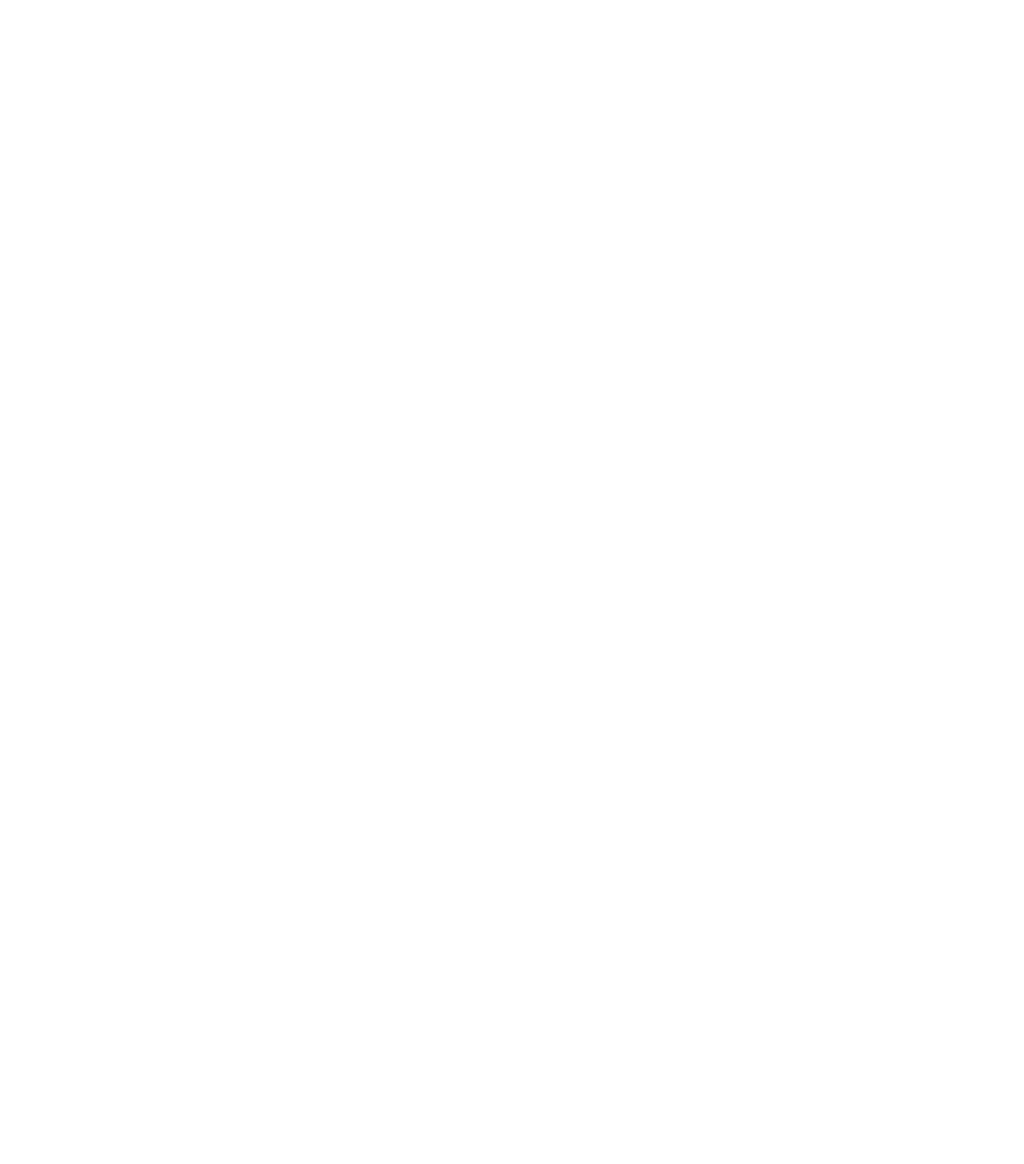
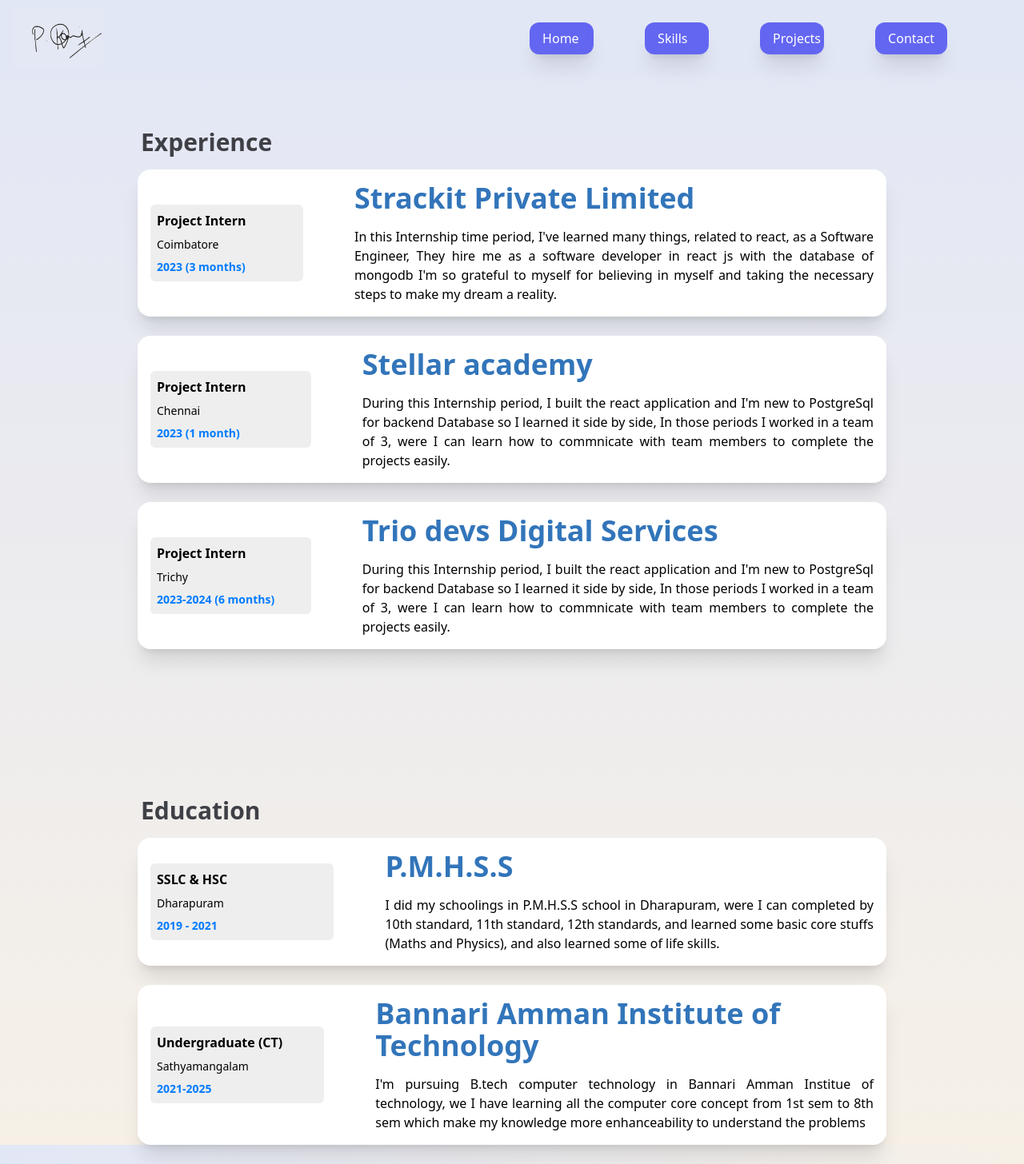
Before and after one commit to kavinkumar24/Updated_Portfolio, a React (Create React App) app: page /skills in a window 1280 px wide. Before the commit this address had no page. Shown: the whole page at 80% size. Before the commit the page ends 800 px from the top, so only its background shows below. Built offline with nearby package versions, Linux system fonts and the light colour scheme; a web font is replaced by a local one.

Commit message:
Added skill page

```diff
--- a/src/App.js
+++ b/src/App.js
@@ -1,14 +1,15 @@
 import React from 'react';
 import Home from './components/pages/Home';
 import { Route ,Routes} from 'react-router';
-import Demo from './components/pages/Demo';
+import Skills from './components/pages/Skills';
 
 function App() {
   return (
     <div>
       <Routes>
         <Route path="/" element={<Home />}/>
-        <Route path="/demo" element={<Demo />}/>
+        <Route path="/skills" element = {<Skills />}/>
+
       </Routes>
     </div>
   );
--- a/src/components/pages/Home.jsx
+++ b/src/components/pages/Home.jsx
@@ -30,7 +30,7 @@
           <motion.img
             src={PHOTO}
             alt="image_"
-            className="image relative top-10 md:top-32 md:left-1/4 left-[20%]  transform -translate-x-1/2 md:transform-none h-52 w-52 object-cover brightness-100 z-40 border-0 drop-shadow-md"
+            className="image relative top-10 md:top-32 md:left-1/4 left-[22%]  transform -translate-x-1/2 md:transform-none h-52 w-52 object-cover brightness-100 z-40 border-0 drop-shadow-md"
             initial={{ scale: 0 }}
             animate={{ scale: 1 }}
             transition={{ duration: 1, ease: 'easeOut' }}
@@ -39,7 +39,7 @@
         </div>
 
         <motion.div
-          className="content-box absolute md:inset-1/3 inset-y-1/2 inset-x-0 md:w-96 w-full flex items-center justify-center border-[15px] border-[#7275F2] p-4 transform -translate-y-1/2 md:transform-none h-32 md:h-52 "
+          className="content-box absolute md:inset-1/3 inset-y-1/2 inset-x-0 md:w-96 w-full flex items-center justify-center border-[15px] border-[#7275F2] p-4 transform -translate-y-1/2 md:transform-none h-32 md:h-52 rounded-r-xl shadow-lg"
           initial={{ y: '100vh' }}
           animate={{ y: '0vh' }}
           transition={{ duration: 1, ease: 'easeOut' }}
--- a/src/components/pages/Navbar.jsx
+++ b/src/components/pages/Navbar.jsx
@@ -1,16 +1,13 @@
-import React from 'react'
-import { CiSearch } from "react-icons/ci";
-import { CiMenuFries } from "react-icons/ci";
-import sign from '../assests/sign.jpg'
-import { useState } from 'react';
+import React, { useState, useEffect } from 'react';
+import { CiSearch, CiMenuFries } from "react-icons/ci";
 import { IoCloseCircle } from "react-icons/io5";
-import { useEffect } from 'react';
-import sign_mobile from '../assests/sign_copy.jpg'
 import { useNavigate } from 'react-router';
+import sign from '../assests/sign.jpg';
+import sign_mobile from '../assests/sign_copy.jpg';
 
 function Navbar() {
   const navigate = useNavigate();
-  const[showMenu,setShowMenu]=useState(false);
+  const [showMenu, setShowMenu] = useState(false);
   const [isScrolled, setIsScrolled] = useState(false);
 
   const handleNav = () => {
@@ -26,62 +23,51 @@
 
     return () => window.removeEventListener('scroll', handleScroll);
   }, []);
-  const navigate_to_skills = ()=>{
-    navigate('/demo')
-  }
+
+  const navigate_to_skills = () => {
+    navigate('/skills');
+  };
 
   return (
-
-    <div className='flex justify-between items-center h-24 max-w-full mx-auto px-4 text-zinc-800 md:fixed z-50'>
-
-{!isScrolled && (
-        <div
-          className={`w-28 left-0`}
-        >
-          {/* Use a ternary operator to conditionally render the logo or "KK" */}
+    <div className={`flex justify-between items-center h-24 w-full px-4 text-zinc-800 md:fixed z-50 bg-[#e2e7f6] ${isScrolled ? 'shadow-md' : ''}`}>
+        <div className={`w-28 left-0`}>
           {window.innerWidth < 768 ? (
             <h1 className="text-4xl font-bold text-indigo-700 left-10">KK</h1>
           ) : (
             <img src={sign} alt="sign_logo" width="20%" className='w-28' />
           )}
         </div>
-      )}
-      <div className='flex' >
+      <div className='flex'>
+        {/* Uncomment and add functionality to the search input if needed */}
         {/* <input className='bg-slate-100 p-2 rounded-lg focus:outline-none focus:border-amber-300 focus:ring-1 focus:ring-amber-300' placeholder='Search' type='text' />
-        <div className='bg-zinc-500 p-3 rounded-sm' >
-            <CiSearch className=' text-neutral-100	' />
+        <div className='bg-zinc-500 p-3 rounded-sm'>
+          <CiSearch className='text-neutral-100' />
         </div> */}
       </div>
-
-        <div className='flex justify-between fixed right-0 z-50 '>
-      <ul className='hidden md:flex  md:items-center gap-[0vw] mr-16 '>
-        <li className='p-4 mx-8 bg-indigo-500 text-white w-20 h-10 justify-center items-center pt-2 text-black-600 rounded-xl hover:bg-indigo-600 shadow-2xl hover:shadow duration-200 cursor-pointer'>Home</li>
-
-        <li className='p-4 mx-8 bg-indigo-500 text-white w-20 h-10 justify-center items-center pt-2 text-black-600 rounded-xl hover:bg-indigo-600 shadow-2xl hover:shadow duration-200 cursor-pointer' onClick={navigate_to_skills}>Skills</li>
-
-        <li className='p-4 mx-8 bg-indigo-500 text-white w-20 h-10 justify-center items-center pt-2 text-black-600 rounded-xl hover:bg-indigo-600 shadow-2xl hover:shadow duration-200 cursor-pointer'>Projects</li>
-        <li className='p-4 mx-8 bg-indigo-500 text-white h-10 justify-center items-center pt-2 text-black-600 rounded-xl hover:bg-indigo-600 shadow-2xl hover:shadow duration-200 cursor-pointer'>Contact</li>
-
+      <div className='flex justify-between fixed right-0 z-50'>
+        <ul className='hidden md:flex md:items-center gap-[0vw] mr-16'>
+          <li className='p-4 mx-8 bg-indigo-500 text-white w-20 h-10 justify-center items-center pt-2 text-black-600 rounded-xl hover:bg-indigo-600 shadow-xl hover:shadow duration-200 cursor-pointer'>Home</li>
+          <li className='p-4 mx-8 bg-indigo-500 text-white w-20 h-10 justify-center items-center pt-2 text-black-600 rounded-xl hover:bg-indigo-600 shadow-xl hover:shadow duration-200 cursor-pointer' onClick={navigate_to_skills}>Skills</li>
+          <li className='p-4 mx-8 bg-indigo-500 text-white w-20 h-10 justify-center items-center pt-2 text-black-600 rounded-xl hover:bg-indigo-600 shadow-xl hover:shadow duration-200 cursor-pointer'>Projects</li>
+          <li className='p-4 mx-8 bg-indigo-500 text-white h-10 justify-center items-center pt-2 text-black-600 rounded-xl hover:bg-indigo-600 shadow-xl hover:shadow duration-200 cursor-pointer'>Contact</li>
         </ul>
       </div>
       <div onClick={handleNav} className='block md:hidden'>
-        {showMenu? <IoCloseCircle size={30}/> : <CiMenuFries size={30}/>}
+        {showMenu ? <IoCloseCircle size={30} /> : <CiMenuFries size={30} />}
       </div>
-      {showMenu?<div className='fixed left-0 top-0 w-[60%] h-full border-r border-r-gray-900 bg-white ease-in-out duration-700 md:hidden z-50'>
+      {showMenu && (
+        <div className='fixed left-0 top-0 w-[60%] h-full border-r border-r-gray-900 bg-white ease-in-out duration-700 md:hidden z-50'>
           <img src={sign_mobile} alt="sign_logo" width="20%" className="w-28 left-0" />
-
-
           <ul className='pt-2 uppercase'>
             <li className='p-4 border-b border-indigo-300 text-black'>Home</li>
             <li className='p-4 border-b border-indigo-300 text-black'>Skills</li>
             <li className='p-4 border-b border-indigo-300 text-black'>Projects</li>
             <li className='p-4 border-b border-indigo-300 text-black'>Contact</li>
           </ul>
-      </div>:null}
-
         </div>
-
-  )
+      )}
+    </div>
+  );
 }
 
-export default Navbar
+export default Navbar;
--- /dev/null
+++ b/src/components/pages/Skills.jsx
@@ -0,0 +1,92 @@
+import React from 'react';
+import Navbar from './Navbar';
+
+function Skills() {
+  return (
+    <div className='bg-gradient-to-b from-[#e2e7f6] to-[#f6f0e7] min-h-screen'>
+      <Navbar />
+
+      <div className="container mx-auto px-4 py-8 md:py-40">
+      <h1 className='mx-auto md:px-40 text-3xl font-bold mb-4 text-zinc-700'>Experience</h1>
+
+        <div className="bg-white p-4 rounded-2xl shadow-xl justify-between mb-8 md:mb-6 md:w-3/4 md: mx-auto flex flex-col items-center md:flex-row">
+          <div class="bg-[#eeeeee] p-2 rounded-md w-full mx-auto mb-4 md:mb-0 md:w-[65%]">
+    <h4 class="text-md font-bold mb-2">Project Intern</h4>
+    <h3 class="text-sm font-light mb-2">Coimbatore</h3>
+    <h3 class="text-sm font-semibold text-[#007bff]">2023 (3 months)</h3>
+  </div>
+            <div className='ml-0 md:ml-16'>
+              <h2 className="text-[#3275ba] text-2xl font-bold text-nowrap md:text-4xl">Strackit Private Limited</h2>
+              <p className="text-base justify-center text-justify mt-4">In this Internship time period, I've learned many things, related to react, as a Software Engineer, They hire me as a software developer in react js with the database of mongodb I'm so grateful to myself for believing in myself and taking the necessary steps to make my dream a reality.</p>
+            </div>
+
+        </div>
+
+        <div className="bg-white p-4 rounded-2xl shadow-xl justify-between mb-8 md:mb-6 md:w-3/4 md: mx-auto flex flex-col items-center md:flex-row">
+        <div class="bg-[#eeeeee] p-2 rounded-md w-full mx-auto mb-4 md:mb-0 md:w-[65%]">
+            <h4 class="text-md font-bold mb-2">Project Intern</h4>
+            <h3 class="text-sm font-light mb-2">Chennai</h3>
+            <h3 class="text-sm font-semibold text-[#007bff]">2023 (1 month)</h3>
+        </div>
+            <div className='ml-0 md:ml-16'>
+              <h2 className="text-[#3275ba] text-2xl md:text-4xl font-bold">Stellar academy</h2>
+              <p className="text-base justify-center text-justify mt-4">During this Internship period, I built the react application and I'm new to PostgreSql for backend Database so I learned it side by side, In those periods I worked in a team of 3, were I can learn how to commnicate with team members to complete the projects easily.</p>
+            </div>
+          </div>
+
+
+
+          <div className="bg-white p-4 rounded-2xl shadow-xl justify-between mb-8 md:mb-6 md:w-3/4 md: mx-auto flex flex-col items-center md:flex-row">
+        <div class="bg-[#eeeeee] p-2 rounded-md w-full mx-auto mb-4 md:mb-0 md:w-[65%]">
+            <h4 class="text-md font-bold mb-2">Project Intern</h4>
+            <h3 class="text-sm font-light mb-2">Trichy</h3>
+            <h3 class="text-sm font-semibold text-[#007bff]">2023-2024 (6 months)</h3>
+        </div>
+            <div className='ml-0 md:ml-16'>
+              <h2 className="text-[#3275ba] text-2xl md:text-4xl font-bold">Trio devs Digital Services</h2>
+              <p className="text-base justify-center text-justify mt-4">During this Internship period, I built the react application and I'm new to PostgreSql for backend Database so I learned it side by side, In those periods I worked in a team of 3, were I can learn how to commnicate with team members to complete the projects easily.</p>
+            </div>
+          </div>
+
+      </div>
+
+
+      <div className="container mx-auto px-4 md:py-0">
+      <h1 className='mx-auto md:px-40 text-3xl font-bold mb-4 text-zinc-700'>Education</h1>
+
+        <div className="bg-white p-4 rounded-2xl shadow-xl justify-between mb-8 md:mb-6 md:w-3/4 md: mx-auto flex flex-col items-center md:flex-row">
+          <div class="bg-[#eeeeee] p-2 rounded-md w-full mx-auto mb-4 md:mb-0 md:w-[65%]">
+    <h4 class="text-md font-bold mb-2">SSLC & HSC</h4>
+    <h3 class="text-sm font-light mb-2">Dharapuram</h3>
+    <h3 class="text-sm font-semibold text-[#007bff]">2019 - 2021</h3>
+  </div>
+            <div className='ml-0 md:ml-16'>
+              <h2 className="text-[#3275ba] text-2xl font-bold text-nowrap md:text-4xl">P.M.H.S.S</h2>
+              <p className="text-base justify-center text-justify mt-4">I did my schoolings in P.M.H.S.S school in Dharapuram, were I can completed by 10th standard, 11th standard, 12th standards, and learned some basic core stuffs (Maths and Physics), and also learned some of life skills.
+
+
+              </p>
+
+            </div>
+
+        </div>
+
+        <div className="bg-white p-4 rounded-2xl shadow-xl justify-between mb-8 md:mb-6 md:w-3/4 md: mx-auto flex flex-col items-center md:flex-row">
+        <div class="bg-[#eeeeee] p-2 rounded-md w-full mx-auto mb-4 md:mb-0 md:w-[65%]">
+            <h4 class="text-md font-bold mb-2">Undergraduate (CT)</h4>
+            <h3 class="text-sm font-light mb-2">Sathyamangalam</h3>
+            <h3 class="text-sm font-semibold text-[#007bff]">2021-2025</h3>
+        </div>
+            <div className='ml-0 md:ml-16'>
+              <h2 className="text-[#3275ba] text-2xl md:text-4xl font-bold">Bannari Amman Institute of Technology</h2>
+              <p className="text-base justify-center text-justify mt-4">I'm pursuing B.tech computer technology in Bannari Amman Institue of technology, we I have learning all the computer core concept from 1st sem to 8th sem which make my knowledge more enhanceability to understand the problems</p>
+            </div>
+          </div>
+
+
+      </div>
+    </div>
+  );
+}
+
+export default Skills;
--- a/src/index.css
+++ b/src/index.css
@@ -13,3 +13,8 @@
     font-weight: 400;
     font-style: normal;
   }
+
+  body{
+    background-image: linear-gradient(to right, #e2e7f6, #f6f0e7);
+
+  }
```
Also changed, not shown: src/components/pages/Demo.jsx (deleted, +0 -9 lines). Lines whose indentation alone changed are shown as unchanged.
